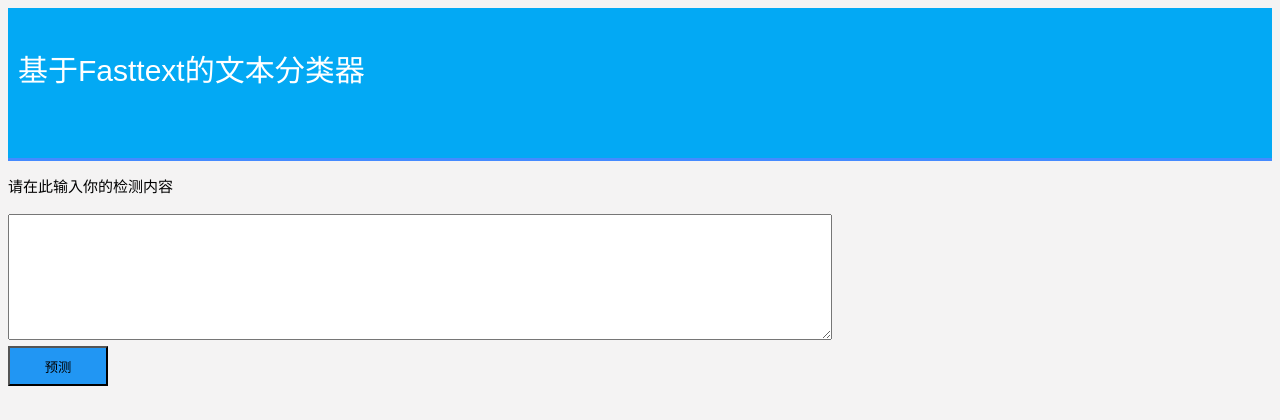
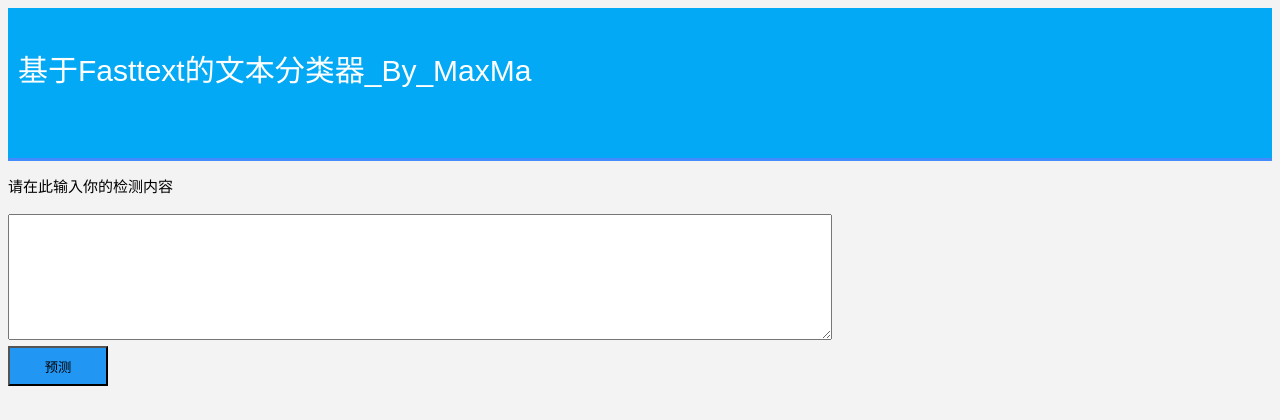
Before and after one commit to anxiang1836/model-deploy-demo, a Flask app: page / in a window 1280 px wide. Shown: the top 420 px of the page. Run offline with Flask 2, Linux system fonts and the light colour scheme.

Commit message:
change templates title:MaxMa

```diff
--- a/templates/home.html
+++ b/templates/home.html
@@ -10,7 +10,7 @@
 		<header>
 			<div class="container">
 				<div id="brandname">
-					基于Fasttext的文本分类器
+					基于Fasttext的文本分类器_By_MaxMa
 				</div>
 			</div>
 		</header>
--- a/templates/result.html
+++ b/templates/result.html
@@ -9,7 +9,7 @@
 		<header>
 			<div class="container">
 				<div id="brandname">
-					基于Fasttext的文本分类器
+					基于Fasttext的文本分类器_By_MaxMa
 				</div>
 			</div>
 		</header>
```
